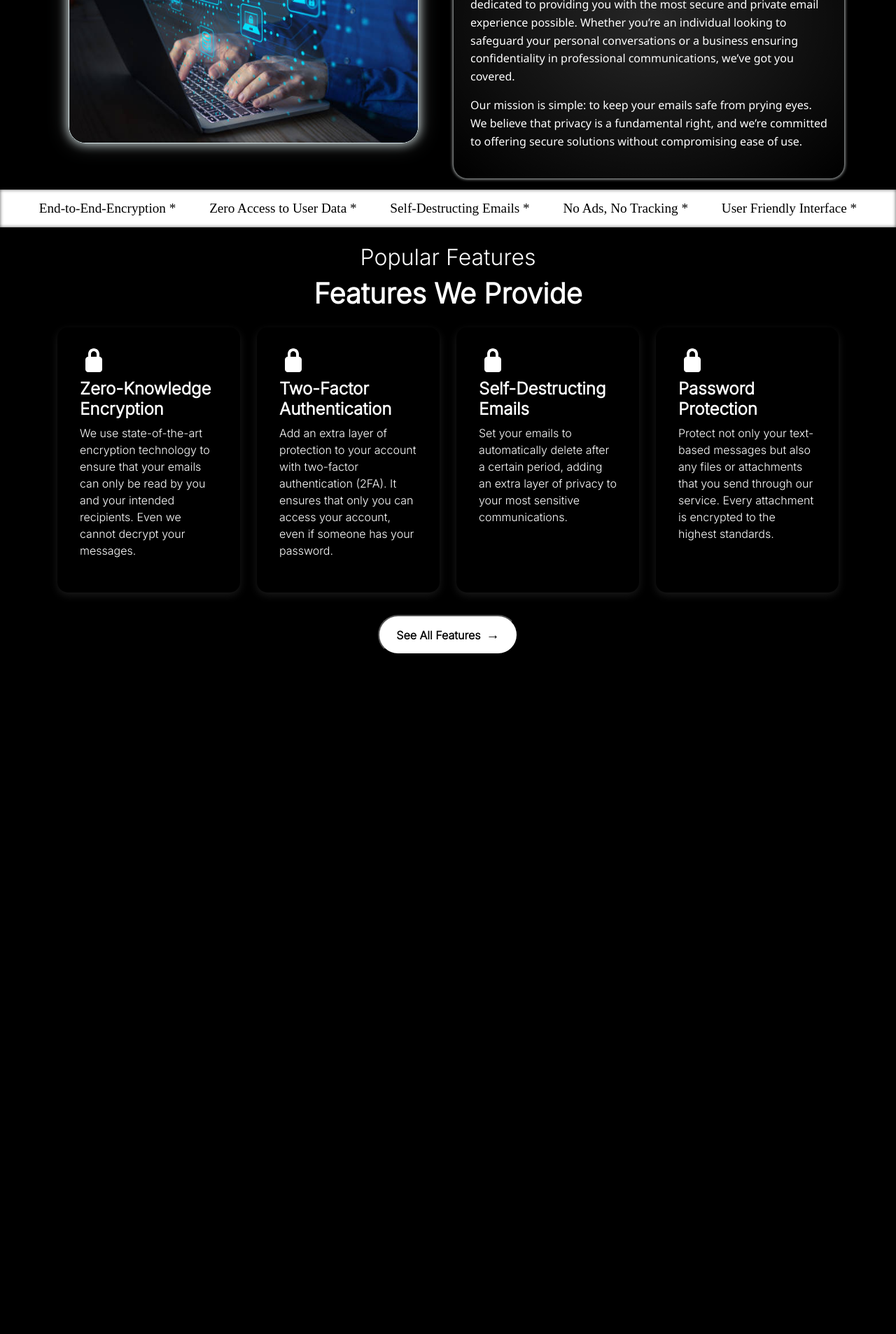
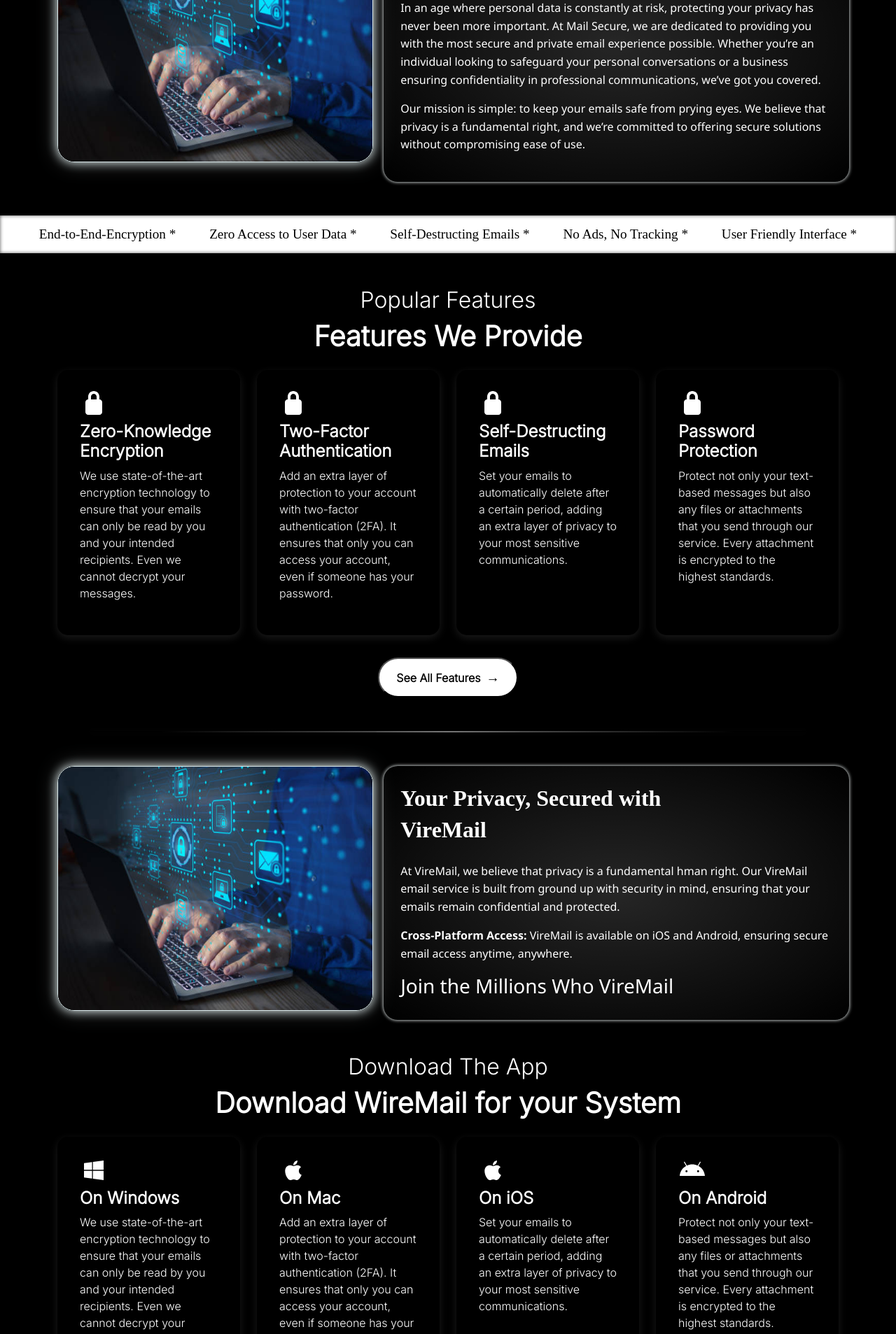
Before and after one commit to Jasmeet-Singh-17/VireMail, a Next.js app: page / in a window 1280 px wide. Shown: the part 880-2787 px from the top of the page at 70% size. Before the commit the page ends 1856 px from the top, so only its background shows below. Built offline with nearby package versions, Linux system fonts and the light colour scheme.

Commit message:
new sections added

```diff
--- a/package.json
+++ b/package.json
@@ -10,6 +10,7 @@
   },
   "dependencies": {
     "@fortawesome/fontawesome-svg-core": "^7.0.0",
+    "@fortawesome/free-brands-svg-icons": "^7.0.0",
     "@fortawesome/free-solid-svg-icons": "^7.0.0",
     "@fortawesome/react-fontawesome": "^0.2.3",
     "bootstrap": "^5.3.7",
--- a/pages/_app.js
+++ b/pages/_app.js
@@ -2,6 +2,7 @@
 import '../styles/globals.css';
 import '@fortawesome/fontawesome-svg-core/styles.css';
 import { config } from '@fortawesome/fontawesome-svg-core';
+
 config.autoAddCss = false;
 
 
--- a/pages/index.js
+++ b/pages/index.js
@@ -2,6 +2,7 @@
 import Image from 'next/image';
 import { FontAwesomeIcon } from '@fortawesome/react-fontawesome';
 import { faLock } from '@fortawesome/free-solid-svg-icons';
+import { faApple, faAndroid, faWindows } from '@fortawesome/free-brands-svg-icons';
 
 const index = () => {
   return (
@@ -62,8 +63,8 @@
 
 
       <section>
-        <div className='container mt-3'>
-          <div className="row home " >
+        <div className='container '>
+          <div className="row home my-5" >
             <div className="col col-lg-8 left-home ">
               <h1 className="heading gradient-text">
                 Keep Your Emails<br />Private, Secure, and<br />Encrypted!
@@ -101,22 +102,21 @@
 
       <div className="horizontal-line"></div>
 
+
       <section>
         <div className="container ">
-          <div className="row align-items-center g-2 welcome">
-            {/* Left Image */}
-            <div className="col-lg-6 left-wel">
+          <div className="row welcome my-5">
+            <div className="col-lg-5 left-wel">
               <Image
                 src="/img/privacy.jpg"
                 alt="Privacy"
                 className="img"
                 width={500}
-                height={350}
+                height={370}
               />
             </div>
 
-            {/* Right Content */}
-            <div className="col-lg-6 co right-wel p-4">
+            <div className="col-lg-7 right-wel p-4">
               <h2 className="fw-bold mb-4">
                 Welcome to Mail Secure –<br />Protecting Your Privacy
               </h2>
@@ -136,7 +136,7 @@
       </section>
 
       <section>
-        <div className='white-line'>
+        <div className='white-line my-5'>
           <ul>
             <li>
               End-to-End-Encryption *
@@ -204,6 +204,78 @@
         </div>
       </section>
 
+      <div className="horizontal-line"></div>
+
+      <section>
+        <div className="container ">
+          <div className="row welcome my-5">
+            <div className="col-lg-5 left-wel">
+              <Image
+                src="/img/privacy.jpg"
+                alt="Privacy"
+                className="img"
+                width={500}
+                height={350}
+              />
+            </div>
+
+            <div className="col-lg-7 right-wel p-4">
+              <h2 className="fw-bold mb-4">
+                Your Privacy, Secured with <br /> VireMail
+              </h2>
+              <p>
+                At VireMail, we believe that privacy is a fundamental hman right. Our VireMail email service is built from ground up with security in mind, ensuring that your emails remain confidential and protected.
+              </p>
+              <p>
+                <b> Cross-Platform Access:</b> VireMail is available on iOS and Android, ensuring secure email access anytime, anywhere.
+              </p>
+              <h3>
+                Join the Millions Who VireMail
+              </h3>
+            </div>
+          </div>
+        </div >
+      </section>
+
+      <section>
+        <div className="container mt-4 mb-4">
+          <h2 className="text-center">Download The App </h2>
+          <h1 className="text-center mb-4 fw-bold">Download WireMail for your System </h1>
+          <div className="boxes">
+            <div className="box">
+              <FontAwesomeIcon icon={faWindows} size="2x" className="mb-2 icon" />
+              <h4><b>On Windows </b></h4>
+              <p>
+                We use state-of-the-art encryption technology to ensure that your emails can only be read by you and your intended recipients. Even we cannot decrypt your messages.
+              </p>
+            </div>
+
+            <div className="box">
+              <FontAwesomeIcon icon={faApple} size="2x" className="mb-2 icon" />
+              <h4><b>On Mac </b></h4>
+              <p>
+                Add an extra layer of protection to your account with two-factor authentication (2FA). It ensures that only you can access your account, even if someone has your password.
+              </p>
+            </div>
+
+            <div className="box">
+              <FontAwesomeIcon icon={faApple} size="2x" className="mb-2 icon" />
+              <h4><b>On iOS</b></h4>
+              <p>
+                Set your emails to automatically delete after a certain period, adding an extra layer of privacy to your most sensitive communications.
+              </p>
+            </div>
+
+            <div className="box">
+              <FontAwesomeIcon icon={faAndroid} size="2x" className="mb-2 icon" />
+              <h4><b>On Android </b></h4>
+              <p>
+                Protect not only your text-based messages but also any files or attachments that you send through our service. Every attachment is encrypted to the highest standards.
+              </p>
+            </div>
+          </div>
+        </div>
+      </section>
 
     </>
   )
--- a/styles/globals.css
+++ b/styles/globals.css
@@ -153,27 +153,22 @@
   border-radius: 50px;
 }
 
-
-/* Wrapper for the row */
+/* Image Container */
 .welcome {
-  gap: .5rem;
-  margin: 1rem 0;
   display: flex;
+  gap: .2rem;
   flex-wrap: nowrap;
+  justify-content: space-evenly;
 }
 
-
-/* Image Container */
-.left-wel {
-  padding: 1rem;
-}
 
 .left-wel .img {
   border-radius: 1.5rem;
   border: 1px solid #d9e8ea;
-  box-shadow: 0 0 15px #e3f0f1, 0 0 30px #3d4041;
   transition: all 0.4s ease;
   cursor: pointer;
+  box-shadow: 0 0 15px #e3f0f1, 0 0 30px #3d4041;
+  max-width: 100%;
 }
 
 .left-wel .img:hover {
@@ -214,6 +209,7 @@
   padding: .8rem .5rem;
   font-size: 1.2rem;
   box-shadow: inset 0 0 5px #555, 0 0 10px rgba(0, 0, 0, 0.5);
+
 }
 
 .boxes {
@@ -235,6 +231,7 @@
   background: radial-gradient(ellipse at center, rgba(255, 253, 253, 0.15));
   box-shadow: 0 4px 12px rgba(255, 255, 255, 0.1);
   transition: transform 0.3s ease;
+  cursor: pointer;
 }
 
 .box:hover {
```
Also changed, not shown: 1 other file (tests, documents, lock files or other folders).
